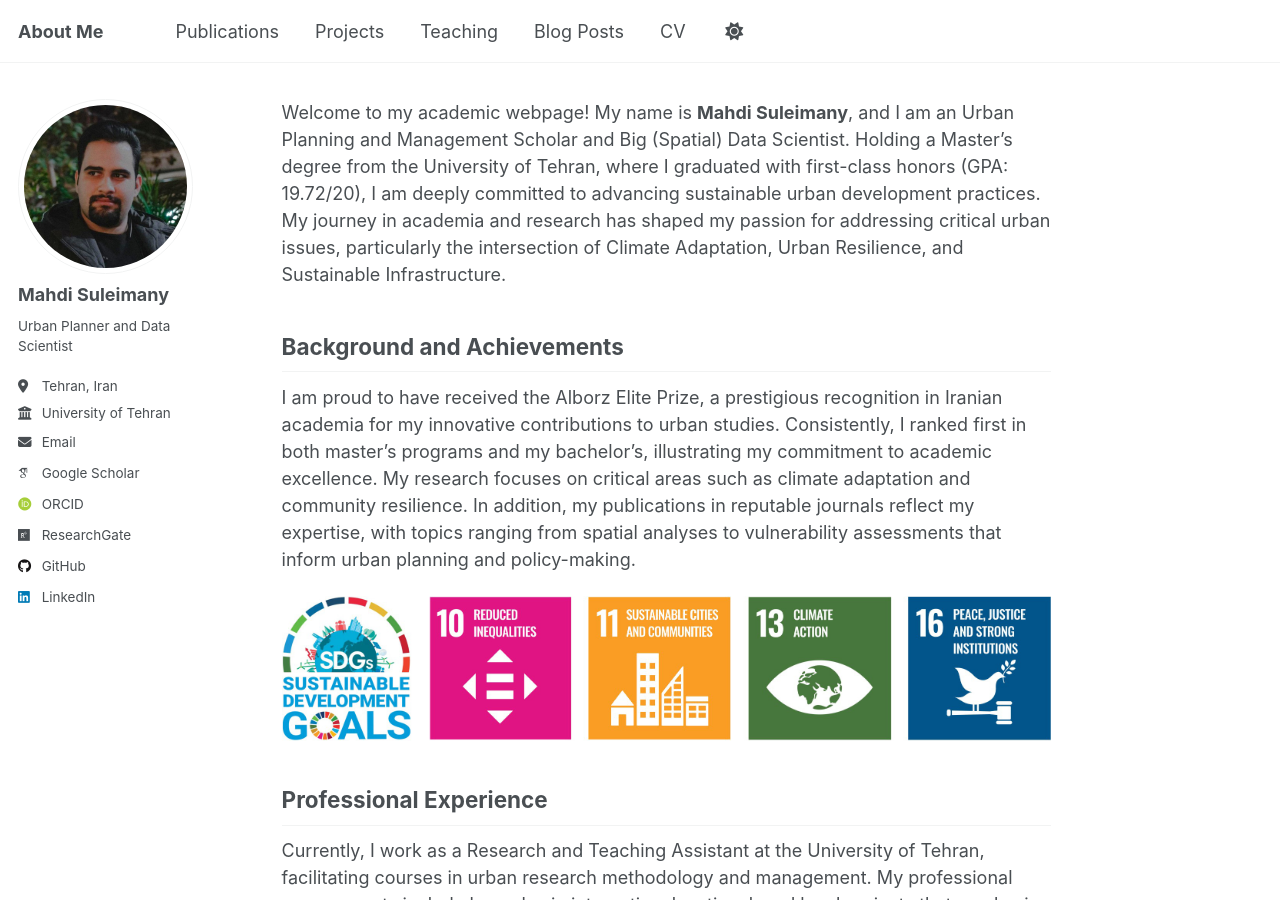
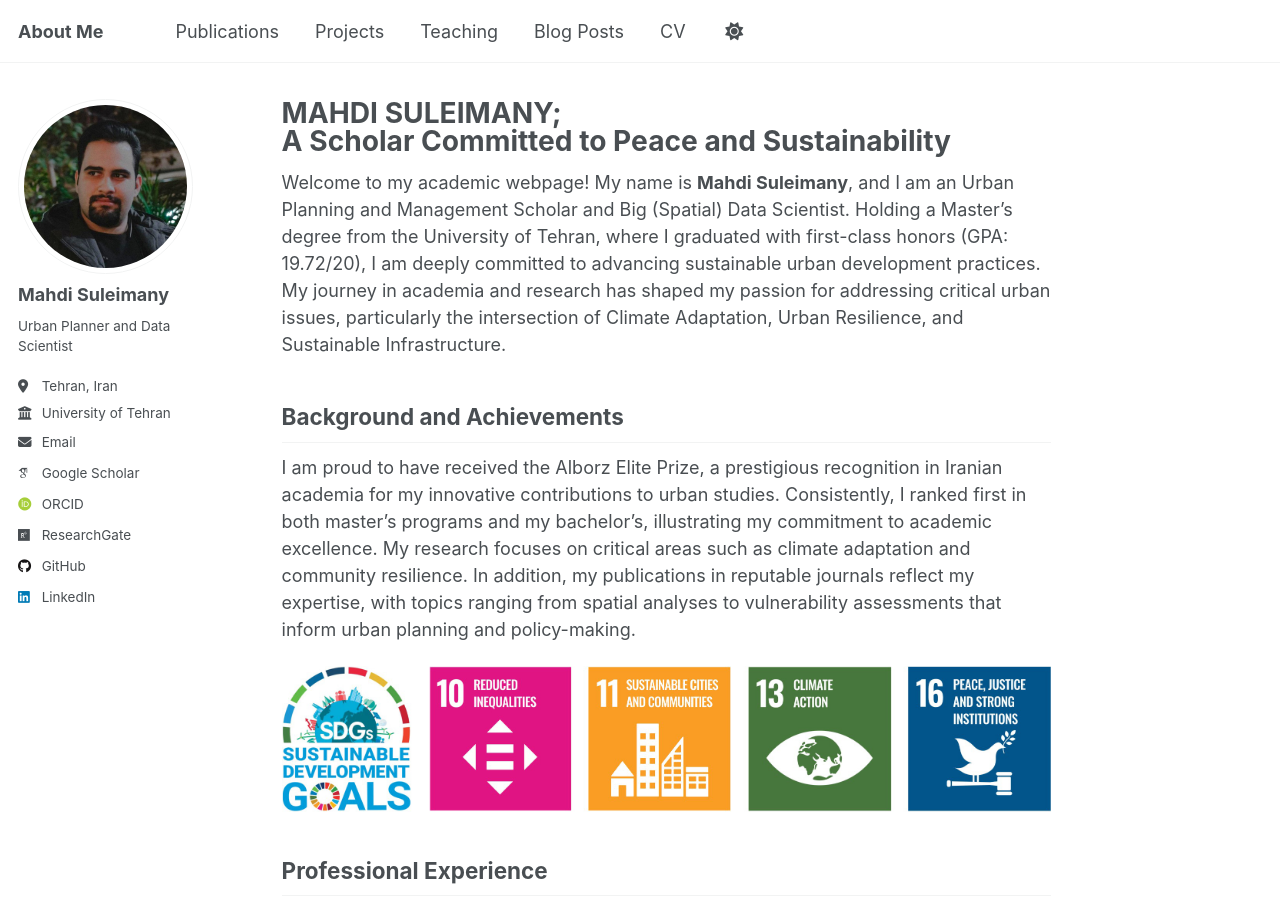
Before and after one commit to mo-soleimani/mo-soleimani.github.io, a Jekyll site: the page built from _pages/about.md, in a window 1280 px wide and 900 px high. Built offline with Jekyll 4.4.1, drawn with Linux system fonts in a browser that asks for light colours; some web fonts are replaced; some of the changed lines change nothing that is shown.

Commit message:
Update about.md

```diff
--- a/_pages/about.md
+++ b/_pages/about.md
@@ -1,6 +1,6 @@
 ---
 permalink: /
-title: "MAHDI SULEIMANY;<span class="handwriting">handwriting</span> A Scholar Committed to Peace and Sustainability"
+title: "MAHDI SULEIMANY;<br> A Scholar Committed to Peace and Sustainability"
 author_profile: true
 redirect_from:
   - /about/
```
